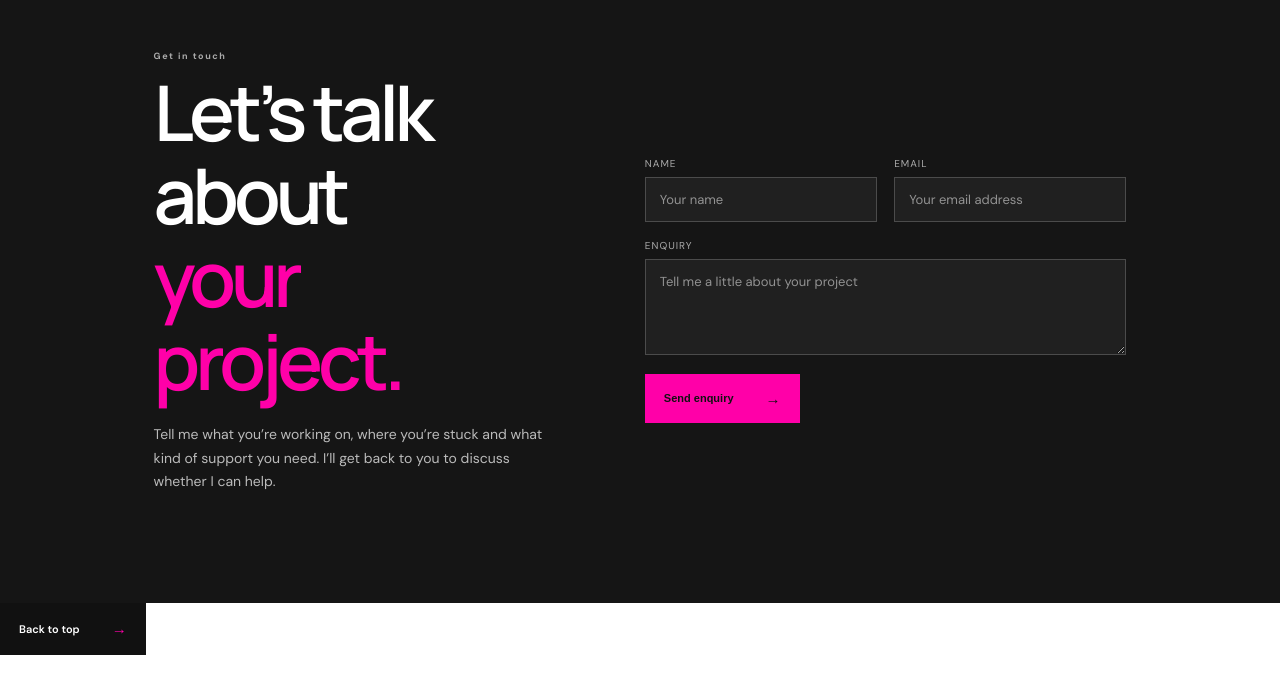
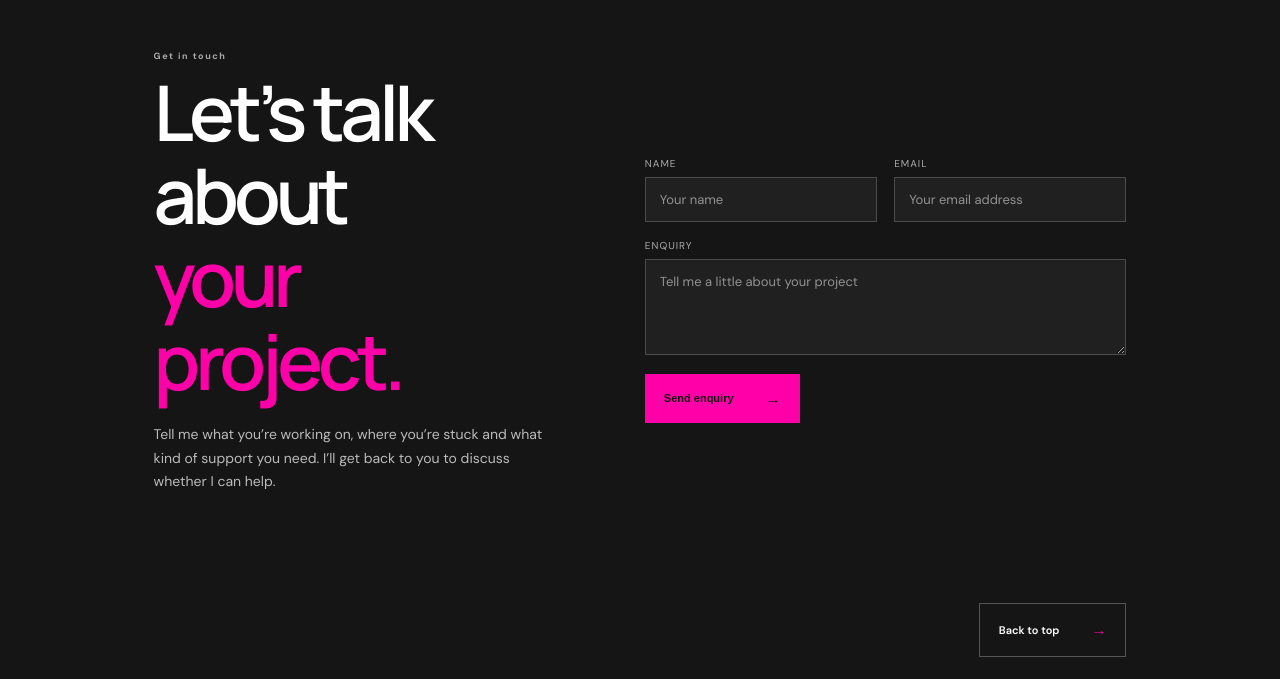
Before and after one commit to dovetaildigital/dovetaildigital, a plain HTML site: page public/index.html in a window 1280 px wide. Shown: the part 2538-3217 px from the top of the page. Drawn offline with Linux system fonts and the light colour scheme.

Commit message:
Style back to top link and anchor scrolling

```diff
--- a/public/styles.css
+++ b/public/styles.css
@@ -23,3 +23,9 @@
 .contact-form input:focus,.contact-form textarea:focus{position:static;margin:0;transform:none;outline:2px solid var(--accent);outline-offset:2px}
 @media(prefers-reduced-motion:reduce){html{scroll-behavior:auto}*,*::before,*::after{scroll-behavior:auto!important;animation-duration:.01ms!important;animation-iteration-count:1!important;transition-duration:.01ms!important}}
 @media(max-width:800px){.contact-form input,.contact-form textarea{font-size:16px}}
+.back-to-top-wrap{display:flex;justify-content:flex-end;background:#151515;padding:0 12vw 28px}
+.back-to-top{background:transparent;color:white;border:1px solid #555}
+.back-to-top span{color:var(--accent)}
+@media(max-width:800px){.back-to-top-wrap{padding:0 8vw 24px}}
+@media(max-width:520px){.back-to-top-wrap{padding:0 7vw 22px}}
+html{scroll-behavior:smooth;scroll-padding-top:24px}
```
